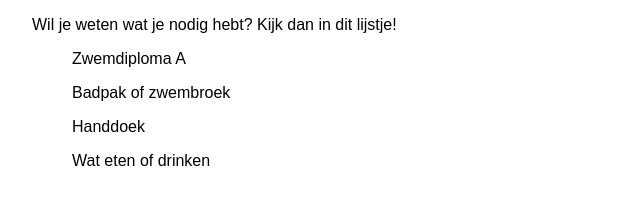
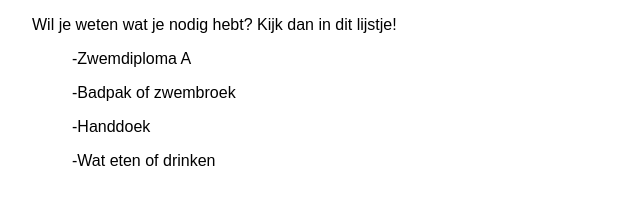
Before and after one commit to 199517-INF/weektaak-2, a plain HTML site: page index.html in a window 1280 px wide. Shown: the part 308-512 px from the top of the page, 0-640 px from the left. Drawn offline with Linux system fonts and the light colour scheme.

Commit message:
WebLab Run 24-11-2026 10:48:47 (UTC+01:00)

```diff
--- a/index.html
+++ b/index.html
@@ -16,10 +16,10 @@
   <p3>Lorem ipsum dolor sit amet, consectetur adipiscing elit, sed do eiusmod tempor incididunt ut labore et dolore magna aliqua.  </p3>
   <h3> De benodigdheden </h3>
   <p> Wil je weten wat je nodig hebt? Kijk dan in dit lijstje!</p>
-   <ul> Zwemdiploma A </ul>
-   <ul>Badpak of zwembroek</ul>
-   <ul>Handdoek</ul>
-   <ul>Wat eten of drinken</ul>
+   <ul> -Zwemdiploma A </ul>
+   <ul>-Badpak of zwembroek</ul>
+   <ul>-Handdoek</ul>
+   <ul>-Wat eten of drinken</ul>
 
 </body>
 </html>
```
Also changed, not shown: 1 other file.
